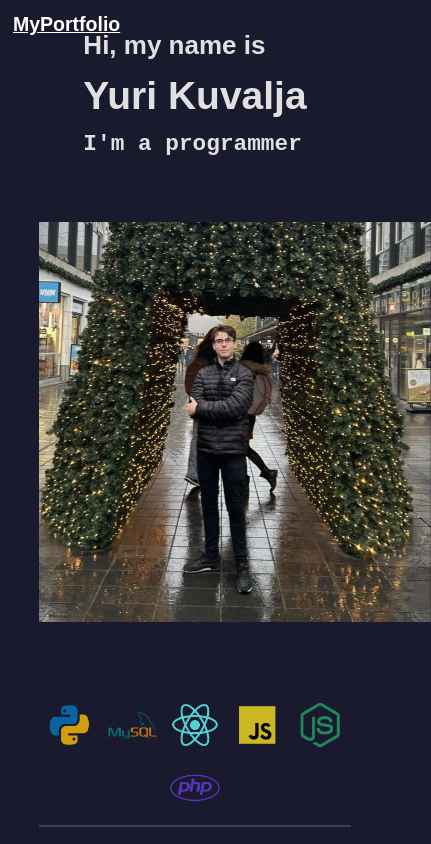
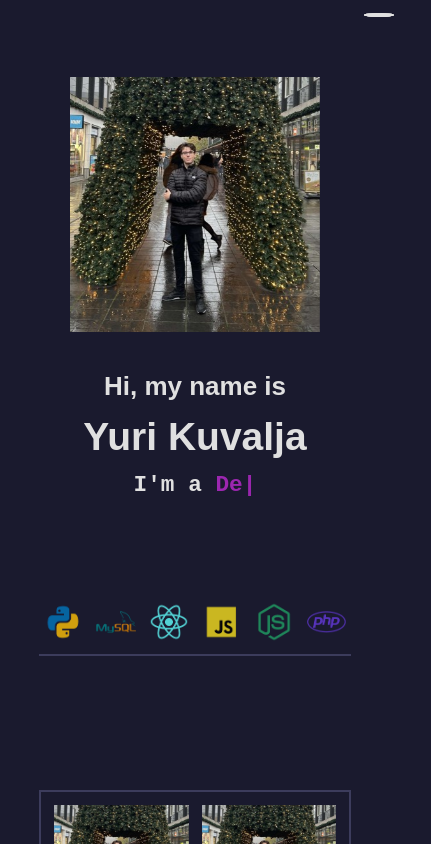
Before and after one commit to CRazorIV/crazoriv.github.io, a React (Vite) app in the folder portfolio/: page / in a window 390 px wide. Shown: the top 844 px of the page, 431 px wide, since content can reach past the window. Built offline with nearby package versions, Linux system fonts and the light colour scheme.

Commit message:
Major: typewriter and mobile nav

```diff
--- a/portfolio/package.json
+++ b/portfolio/package.json
@@ -19,7 +19,9 @@
     "react-hot-toast": "^2.5.1",
     "react-i18next": "^15.4.0",
     "react-router-dom": "^7.1.1",
-    "styled-components": "^6.1.14"
+    "react-typed": "^2.0.12",
+    "styled-components": "^6.1.14",
+    "typed.js": "^2.1.0"
   },
   "devDependencies": {
     "@eslint/js": "^9.17.0",
--- a/portfolio/src/components/Footer.jsx
+++ b/portfolio/src/components/Footer.jsx
@@ -4,7 +4,7 @@ const Footer = () => {
     return (
         <footer className="footer">
             <div className="footer-left">
-                <div className="logo">Your Logo</div>
+                <div className="logo">Yuri Kuvalja</div>
             </div>
 
             <div className="footer-middle">
--- a/portfolio/src/components/Hero.css
+++ b/portfolio/src/components/Hero.css
@@ -3,27 +3,30 @@
   display: flex;
   align-items: center;
   justify-content: center;
+  padding-top: 80px;
 }
 
 .hero-content {
   width: 100%;
-  max-width: 1200px;
+  max-width: 1600px;
   display: flex;
   flex-direction: column;
   align-items: center;
   gap: 4rem;
+  padding: 0 2rem;
 }
 
 .text-and-image {
   display: flex;
-  justify-content: space-between;
+  justify-content: center;
   align-items: center;
   width: 100%;
-  gap: 4rem;
+  gap: 6rem;
 }
 
 .hero-text {
-  text-align: left;
+  flex: 1;
+  max-width: 600px;
 }
 
 .hero-text h1 {
@@ -46,12 +49,16 @@
 }
 
 .hero-image {
-  position: relative;
+  flex: 1;
+  display: flex;
+  justify-content: center;
+  max-width: 500px;
 }
 
 .profile-image {
-  position: relative;
-  z-index: 1;
+  width: 100%;
+  height: auto;
+  object-fit: cover;
 }
 
 .arrow {
@@ -125,6 +132,7 @@
 }
 
 .tech-stack {
+  width: 100%;
   display: flex;
   justify-content: center;
   gap: 3rem;
@@ -153,6 +161,38 @@
   background-color: #3C3C5C;
 }
 
+.typed-text {
+  display: inline-block;
+  color: #61DAFB;
+}
+
+.green-text {
+  color: #00FF88;
+}
+
+.purple-text {
+  color: #9C27B0;
+}
+
+.typed-cursor {
+  opacity: 1;
+  animation: blink 0.7s infinite;
+}
+
+.green-cursor {
+  color: #00FF88;
+}
+
+.purple-cursor {
+  color: #9C27B0;
+}
+
+@keyframes blink {
+  0% { opacity: 1; }
+  50% { opacity: 0; }
+  100% { opacity: 1; }
+}
+
 @media (max-width: 1024px) {
   .hero-content {
     padding: 0 2rem;
@@ -173,21 +213,48 @@
   .tech-stack {
     gap: 2rem;
   }
+
+  .typed-cursor {
+    font-size: 2rem;
+  }
 }
 
 @media (max-width: 768px) {
+  .hero {
+    padding-top: 60px;
+  }
+
   .text-and-image {
     flex-direction: column;
     text-align: center;
     gap: 3rem;
   }
 
+  .hero-text, .hero-image {
+    max-width: 100%;
+  }
+
   .hero-text {
     order: 1;
   }
 
-  .hero-image {
-    order: 2;
+  .hero-text h1 {
+    font-size: 2.5rem;
+  }
+
+  .hero-text h2 {
+    font-size: 3.5rem;
+  }
+
+  .hero-text h3 {
+    font-size: 2rem;
+  }
+
+  .typed-cursor {
+    font-size: 2rem;
+  }
+
+  .hero-image img {
     max-width: 80%;
     margin: 0 auto;
   }
@@ -212,8 +279,16 @@
     font-size: 1.75rem;
   }
 
+  .typed-cursor {
+    font-size: 1.75rem;
+  }
+
   .hero-image {
     max-width: 100%;
+  }
+
+  .tech-stack img {
+    height: 40px;
   }
 }
 
--- a/portfolio/src/components/Hero.jsx
+++ b/portfolio/src/components/Hero.jsx
@@ -1,3 +1,5 @@
+import { useEffect } from 'react';
+import Typed from 'typed.js';
 import './Hero.css';
 import Yuri from '../assets/yuri.png';
 import pythonIcon from '../assets/Frame.png';
@@ -12,6 +14,31 @@ import greenArrow from '../assets/green-arrow.svg'; // Update with your actual f
 import purpleArrow from '../assets/purple-arrow.svg'; // Update with your actual file name
 
 const Hero = () => {
+  useEffect(() => {
+    const options = {
+      strings: [
+        '<span class="green-text">Programmer</span>',
+        '<span class="purple-text">Developer</span>'
+      ],
+      typeSpeed: 100,
+      backSpeed: 50,
+      loop: true,
+      html: true,
+      onStringTyped: (arrayPos) => {
+        const cursor = document.querySelector('.typed-cursor');
+        if (cursor) {
+          cursor.className = `typed-cursor ${arrayPos === 0 ? 'green-cursor' : 'purple-cursor'}`;
+        }
+      }
+    };
+
+    const typed = new Typed('.typed-text', options);
+
+    return () => {
+      typed.destroy();
+    };
+  }, []);
+
   return (
     <section className="hero">
       <div className="hero-content">
@@ -19,7 +46,9 @@ const Hero = () => {
           <div className="hero-text">
             <h1>Hi, my name is</h1>
             <h2>Yuri Kuvalja</h2>
-            <h3>I'm a programmer</h3>
+            <h3>
+              I'm a <span className="typed-text"></span>
+            </h3>
           </div>
 
           <div className="hero-image">
--- a/portfolio/src/components/Navbar.css
+++ b/portfolio/src/components/Navbar.css
@@ -1,55 +1,137 @@
 .nav {
+  position: fixed;
+  top: 0;
+  left: 0;
+  right: 0;
   display: flex;
   justify-content: space-between;
   align-items: center;
   padding: 1rem 2rem;
-  background: transparent;
-  position: fixed;
-  width: 100%;
-  top: 0;
+  background-color: #1A1A2E;
   z-index: 1000;
-  box-sizing: border-box;
 }
 
 .logo {
+  color: #E0E0E0;
+  text-decoration: none;
   font-size: 1.5rem;
   font-weight: bold;
-  color: #E0E0E0;
-  cursor: pointer;
 }
 
 .menu {
   display: flex;
+  align-items: center;
   gap: 2rem;
-  align-items: center;
 }
 
-.menu a {
+/* Clean navbar links with underline effect */
+.menu a:not(.cv-button), .nav-item {
+  color: #E0E0E0;
   text-decoration: none;
-  color: #E0E0E0;
-}
-
-.menu a:hover {
-  text-decoration: underline;
-}
-
-.nav-item {
-  color: #E0E0E0;
+  font-size: 1.1rem;
+  position: relative;
+  padding: 5px 0;
   cursor: pointer;
 }
 
-.nav-item:hover {
-  text-decoration: underline;
+.menu a:not(.cv-button)::after, .nav-item::after {
+  content: '';
+  position: absolute;
+  width: 100%;
+  height: 2px;
+  bottom: 0;
+  left: 0;
+  background-color: #54b3d6;
+  transform: scaleX(0);
+  transition: transform 0.3s ease;
 }
 
+.menu a:not(.cv-button):hover::after, .nav-item:hover::after {
+  transform: scaleX(1);
+}
+
+/* CV Button */
+.cv-button {
+  background-color: transparent;
+  border: 1px solid #3C3C5C;
+  padding: 0.75rem 1.5rem;
+  border-radius: 4px;
+  transition: all 0.3s ease;
+  color: #E0E0E0;
+  text-decoration: none;
+  font-size: 1.1rem;
+}
+
+.cv-button:hover {
+  background-color: #3C3C5C;
+  transform: translateY(-2px);
+}
+
+/* Hamburger Menu */
+.hamburger {
+  display: none;
+}
+
+/* Mobile Styles */
 @media (max-width: 768px) {
   .nav {
-    padding: 1rem;
+    justify-content: flex-end;
+  }
+
+  .logo {
+    display: none;
+  }
+
+  .hamburger {
+    display: flex;
+    flex-direction: column;
+    gap: 6px;
+    cursor: pointer;
+    z-index: 1001;
+  }
+
+  .line {
+    width: 30px;
+    height: 2px;
+    background-color: #E0E0E0;
+    transition: all 0.3s ease;
   }
 
   .menu {
-    display: none; /* For mobile menu - we can add a hamburger menu later */
+    position: fixed;
+    top: -100vh;
+    left: 0;
+    right: 0;
+    height: 100vh;
+    width: 100%;
+    flex-direction: column;
+    justify-content: center;
+    align-items: center;
+    background-color: #1A1A2E;
+    padding: 2rem;
+    transition: top 0.3s ease;
+    gap: 2.5rem;
   }
 
-  /* Add mobile menu styles when you want to implement it */
+  .menu.active {
+    top: 0;
+  }
+
+  .menu .logo {
+    display: block !important;
+    font-size: 2rem;
+    margin-bottom: 2rem;
+  }
+
+  .line.active:nth-child(1) {
+    transform: rotate(45deg) translate(8px, 8px);
+  }
+
+  .line.active:nth-child(2) {
+    opacity: 0;
+  }
+
+  .line.active:nth-child(3) {
+    transform: rotate(-45deg) translate(8px, -8px);
+  }
 }
--- a/portfolio/src/components/Navbar.jsx
+++ b/portfolio/src/components/Navbar.jsx
@@ -1,11 +1,14 @@
+import { useState } from 'react';
 import { Link, useNavigate, useLocation } from "react-router-dom";
 import './Navbar.css';
 
 const Navbar = () => {
+  const [isOpen, setIsOpen] = useState(false);
   const navigate = useNavigate();
   const location = useLocation();
 
   const scrollToSection = (sectionId) => {
+    setIsOpen(false); // Close menu after clicking
     if (location.pathname !== '/') {
       // If we're not on the homepage, navigate there first
       navigate('/');
@@ -27,7 +30,13 @@ const Navbar = () => {
         MyPortfolio
       </Link>
 
-      <div className="menu">
+      <div className="hamburger" onClick={() => setIsOpen(!isOpen)}>
+        <span className={isOpen ? 'line active' : 'line'}></span>
+        <span className={isOpen ? 'line active' : 'line'}></span>
+        <span className={isOpen ? 'line active' : 'line'}></span>
+      </div>
+
+      <div className={`menu ${isOpen ? 'active' : ''}`}>
         <span className="nav-item" onClick={() => scrollToSection('about')}>About Me</span>
         <Link to="/projects">Projects</Link>
         <span className="nav-item" onClick={() => scrollToSection('contact')}>Contact</span>
```
Also changed, not shown: 1 other file (tests, documents, lock files or other folders).
